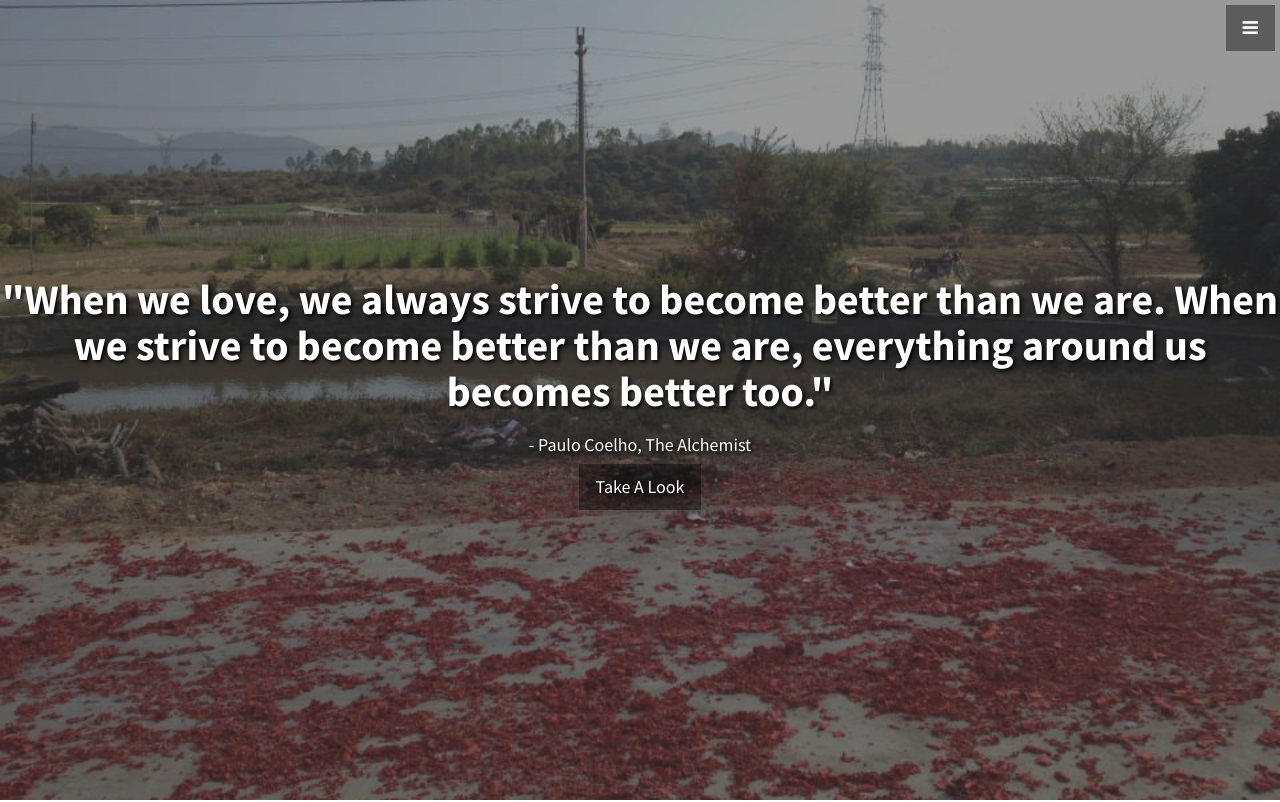
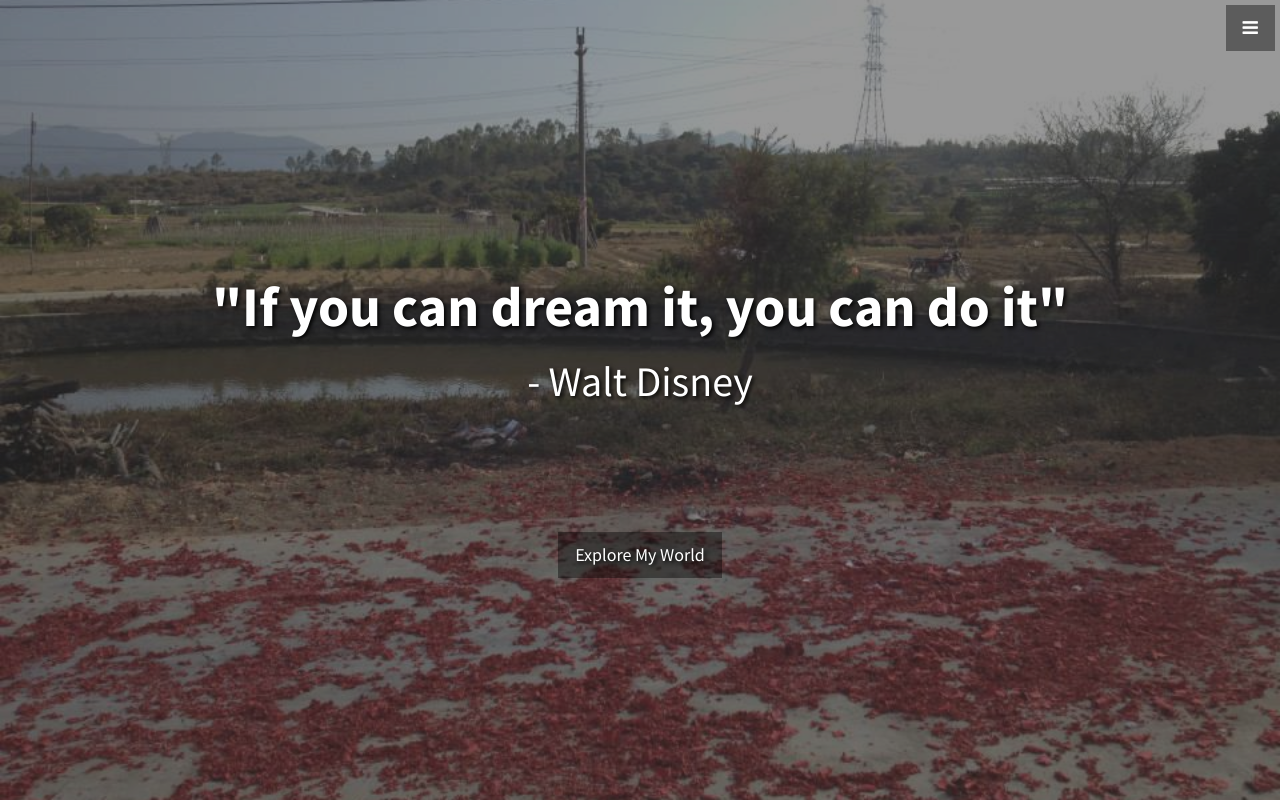
Before and after one commit to evalaidc/evalaidc.github.io, a plain HTML site: page index.html in a window 1280 px wide. Shown: the top 802 px of the page. Drawn offline with nearby package versions, Linux system fonts and the light colour scheme.

Commit message:
changed quote

```diff
--- a/css/stylish-portfolio.css
+++ b/css/stylish-portfolio.css
@@ -31,8 +31,18 @@ body {
 .text-vertical-center h3 {
     margin: 20px 0;
     padding: 0;
-    font-size: 3em;
+    font-size: 4em;
     font-weight: 700;
+}
+
+.text-vertical-center h4 {
+  margin: auto;
+  font-size: 3em;
+}
+
+.text-vertical-center a {
+  margin-top: 10%;
+  margin-bottom: 20px;
 }
 
 /* Custom Button Styles */
--- a/index.html
+++ b/index.html
@@ -54,11 +54,9 @@
             <div class="background-image toggle-image sixth-image"></div>
         </div>
         <div class="text-vertical-center heading">
-            <h3>"When we love, we always strive to become better than we are.
-                When we strive to become better than we are, everything around
-                us becomes better too." </h3>
-            <h4> - Paulo Coelho, The Alchemist</h4>
-            <a href="#about" class="btn btn-dark btn-lg">Take A Look</a>
+            <h3>"If you can dream it, you can do it" </h3>
+            <h4> - Walt Disney</h4>
+            <a href="#about" class="btn btn-dark btn-lg">Explore My World</a>
         </div>
     </header>
     <!-- About -->
@@ -118,8 +116,9 @@
                       <h4> FavQuote.txt </h4>
                       <blockquote><p>"When we love, we always strive to become better than we are.
                           When we strive to become better than we are, everything around
-                          us becomes better too."</p> </blockquote>
+                          us becomes better too."</p>
                       <p> - Paulo Coelho, The Alchemist</p>
+                      </blockquote>
                     </div>
                   </div>
                 </div>
@@ -186,7 +185,7 @@
                         </li>
                     </ul>
                     <br>
-                    <ul class="list-inline">
+                    <ul class="list-inline wrapper">
                         <li>
                             <a href="https://www.facebook.com/evalai.chan" target="_blank"><i class="fa fa-facebook fa-fw fa-3x"></i></a>
                         </li>
```
